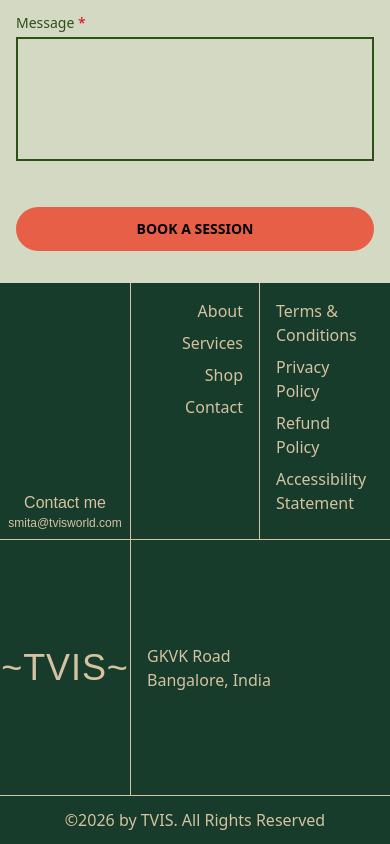
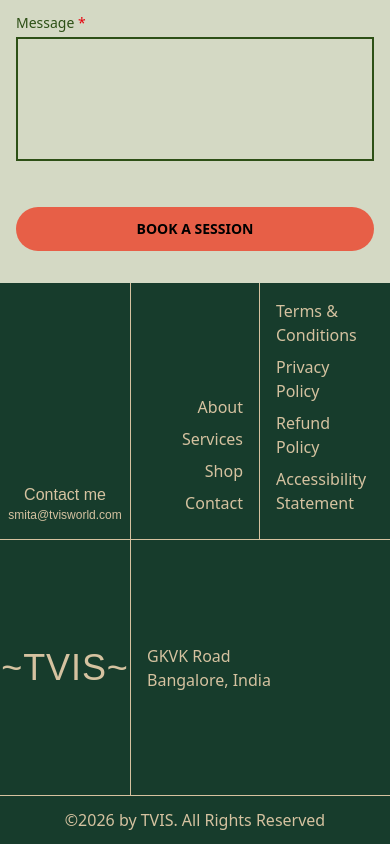
Before and after one commit to mrinmoygh081/tvis_user, a Next.js app: page / in a window 390 px wide. Shown: the part 5703-6547 px from the top of the page. Built offline with nearby package versions, Linux system fonts and the light colour scheme; a web font is replaced by a local one.

Commit message:
fix some minor issue on footer and hero section

```diff
--- a/components/HomeComponents/HeroSection.jsx
+++ b/components/HomeComponents/HeroSection.jsx
@@ -77,7 +77,7 @@ const HeroSection = () => {
                 custom={0.2}
               >
                 {/* Main Heading */}
-                <div className="space-y-4 w-full sm:w-4/5 lg:w-4/5 flex flex-col justify-center items-center md:items-start ">
+                <div className="space-y-4 w-full sm:w-4/5 lg:w-4/5 flex flex-col justify-center  items-center md:items-start ">
                   <motion.h1
                     className="text-2xl sm:text-3xl md:text-4xl lg:text-4xl xl:text-5xl font-marcellus text-[#2d4a47] leading-tight text-center md:text-left"
                     variants={fadeUp}
@@ -151,7 +151,7 @@ const HeroSection = () => {
               </motion.div>
             </motion.div>
 
-            <motion.div id="text" className="lg:h-1/6 w-full flex items-center justify-center lg:justify-start pt-0 sm:pt-0 lg:pt-0">
+            <motion.div id="text" className="lg:h-1/6 w-full flex items-center lg:items-start justify-center lg:justify-start pt-0 sm:pt-0 lg:pt-5 ">
               <div className="text-center lg:text-center w-full lg:w-[80%] px-2 lg:px-0">
                 <p className="text-xs sm:text-sm text-[#2d4a47] uppercase tracking-widest font-semibold">Energy Healer • Mentor • Soul Coach • Mystic Teacher</p>
               </div>
--- a/components/LayoutComponents/Footer.jsx
+++ b/components/LayoutComponents/Footer.jsx
@@ -69,7 +69,7 @@ const Footer = () => {
 
         {/* div2 - Row 1, Column 1 (Contact) */}
         <motion.div
-          className="col-start-1 col-end-2 row-start-1 row-end-2  flex flex-col items-center md:items-end md:text-end   justify-end px-4 mb-2"
+          className="col-start-1 col-end-2 row-start-1 row-end-2  flex flex-col items-center md:items-end md:text-end   justify-end px-4 mb-4"
           variants={itemVariants}
         >
           <h3 className="font-sans text-base font-medium font-marcellus">Contact me</h3>
@@ -81,7 +81,7 @@ const Footer = () => {
 
         {/* div3 - Row 1, Column 2 (Navigation Links) */}
         <motion.div
-          className="col-start-2 col-end-3 row-start-1 row-end-2 p-4 text-end flex flex-col border-l border-r border-[#d5c2a0]"
+          className="col-start-2 col-end-3 row-start-1 row-end-2 p-4 text-end  flex flex-col border-l border-r border-[#d5c2a0] justify-end"
           variants={itemVariants}
         >
           {footerLinks.navigation.map((link) => (
@@ -93,7 +93,7 @@ const Footer = () => {
 
         {/* div4 - Row 1, Column 3 (Policy Links) */}
         <motion.div
-          className="col-start-3 col-end-4 row-start-1 row-end-2 p-4 text-start flex flex-col"
+          className="col-start-3 col-end-4 row-start-1 row-end-2 p-4 text-start flex flex-col justify-end"
           variants={itemVariants}
         >
           {footerLinks.policies.map((link, index) => (
```
